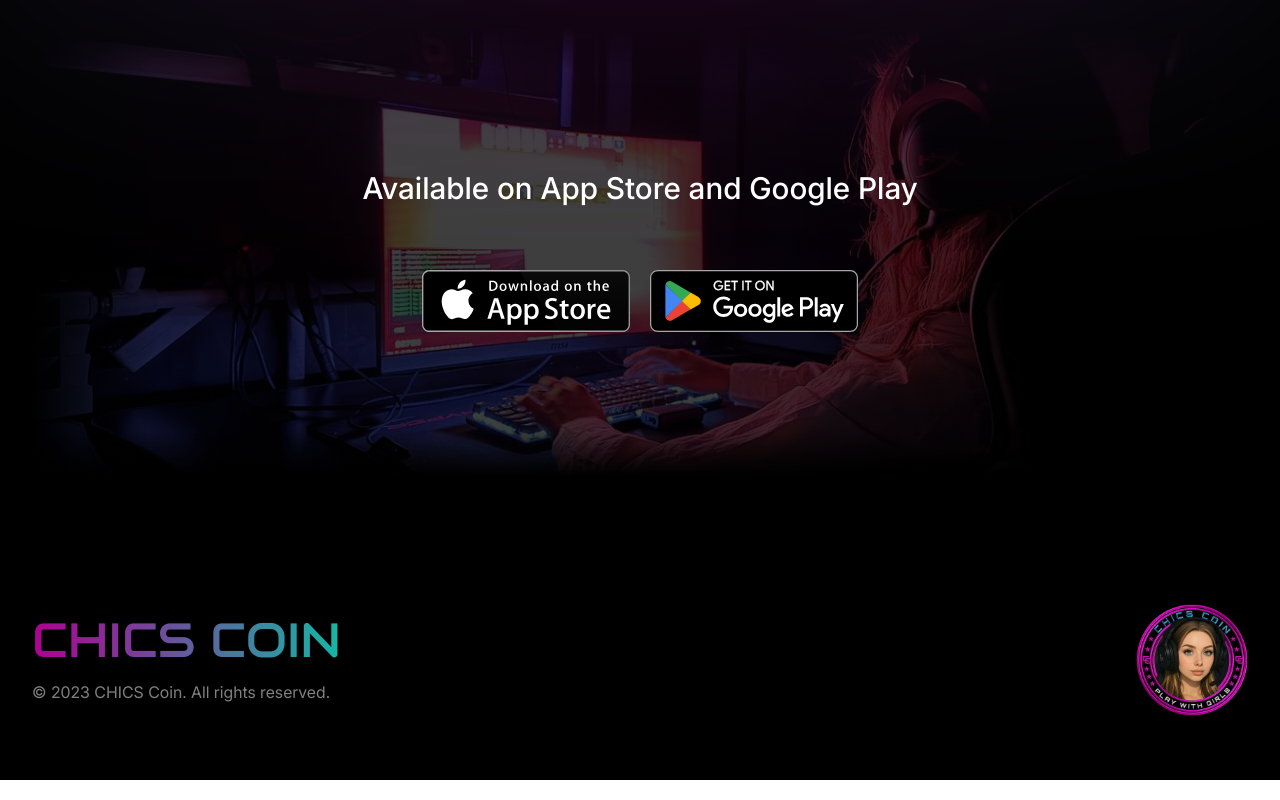
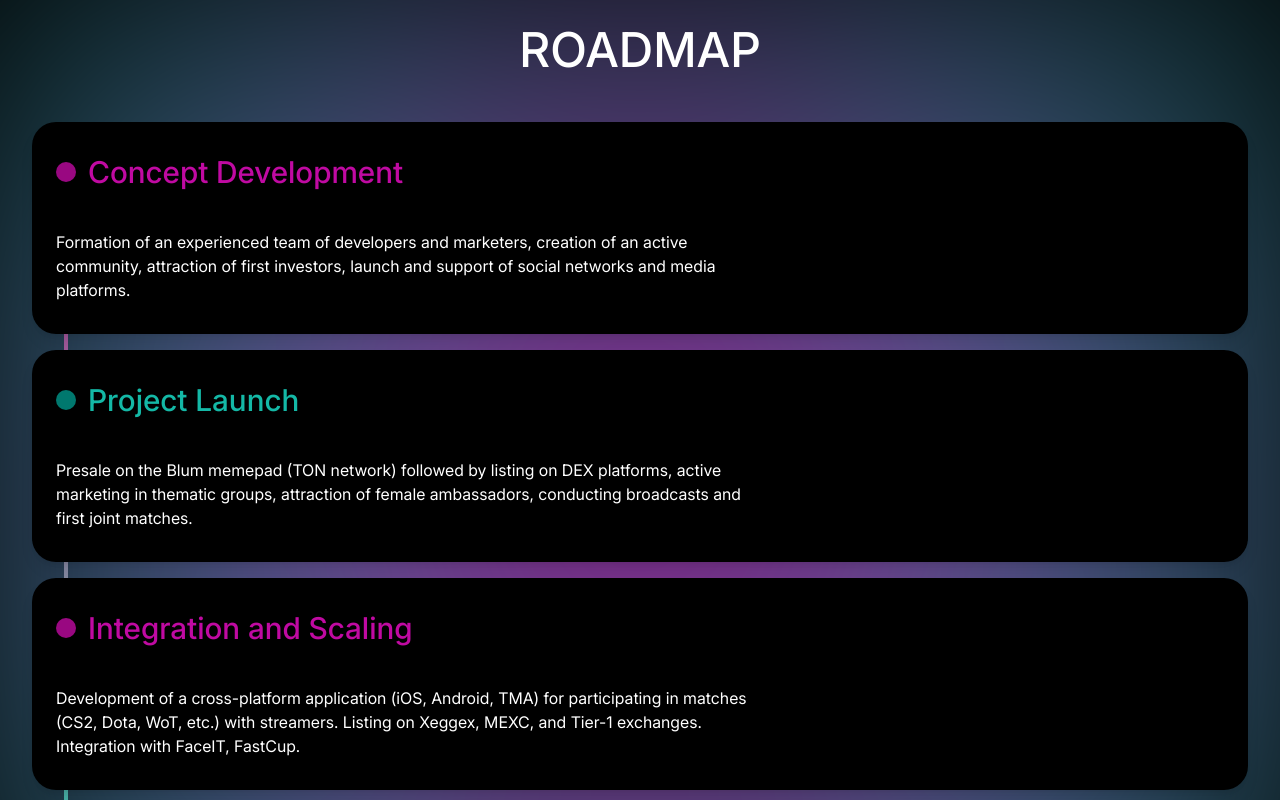
Before and after one commit to ns-morozova/chicscoin, a React (Vite) app: page / in a window 1280 px wide. Shown: the part 2000-2800 px from the top of the page. Built offline with nearby package versions, Linux system fonts and the light colour scheme.

Commit message:
added roadmap section

```diff
--- /dev/null
+++ b/src/components/Cards/CardRoadmap.tsx
@@ -0,0 +1,67 @@
+import React from 'react';
+import { useTranslation } from 'react-i18next';
+
+export enum CardType {
+    Primary = 'primary',
+    Secondary = 'secondary',
+}
+
+interface CardRoadmapProps {
+    title: string;
+    description: string;
+    number: string;
+    type: CardType;
+    className?: string;
+}
+
+const CardRoadmap: React.FC<CardRoadmapProps> = ({ title, description, number, type, className }) => {
+    const { t } = useTranslation();
+
+    return (
+        <div
+            className={`relative bg-black overflow-hidden rounded-3xl px-6 py-8 shadow-lg transition-all duration-300 hover:shadow-2xl group z-10
+                ${className || ''}
+                ${type === CardType.Primary ? 'hover:bg-pink-950' : 'hover:bg-teal-900'
+                }
+            `}
+        >
+            <h3
+                className={`relative text-xl w-max md:text-3xl font-medium md:pl-8 transition-colors duration-300
+                    ${type === CardType.Primary ? 'text-[#c00aa2]' : 'text-[#14B8A6]'
+                    }
+                `}
+            >
+                {/* Пульсирующая точка */}
+                <div
+                    className={`hidden md:block absolute top-1/2 -translate-y-1/2 left-0 md:w-5 md:h-5 rounded-full opacity-100 group-hover:opacity-100 group-hover:animate-ping
+                        ${type === CardType.Primary ? 'bg-[#c00aa2]/80' : 'bg-teal-600/80'
+                        }
+                    `}
+                    style={{ animationDuration: '3s' }}
+                ></div>
+
+                <span className="md:hidden">{number}. </span>
+                {t(title)}
+                <span
+                    className={`absolute bottom-0 left-0 h-px w-0 bg-gradient-to-r transition-all duration-500 ease-out group-hover:w-full
+                        ${type === CardType.Primary ? 'from-[#AF0092] to-[#EB9FBE]' : 'from-[#14b8a6] to-[#115e59]'
+                        }
+                    `}
+                ></span>
+            </h3>
+
+            <p className="mt-6 text-sm sm:w-4/5 xl:w-3/5 md:text-base md:mt-10 text-white">
+                {t(description)}
+            </p>
+
+            <div
+                className={`absolute bottom-0 left-0 h-[3px] w-0 bg-gradient-to-r transition-all duration-500 ease-out group-hover:w-full
+                    ${type === CardType.Primary ? 'from-[#AF0092] to-[#EB9FBE]' : 'from-[#14b8a6] to-[#115e59]'
+                    }
+                `}
+            ></div>
+        </div>
+    );
+};
+
+export default CardRoadmap;
--- a/src/components/Cards/index.ts
+++ b/src/components/Cards/index.ts
@@ -1,2 +1,4 @@
 export { default as CardTokenomics } from './CardTokenomics';
 export { default as CardIdeology } from './CardIdeology';
+export { default as CardRoadmap } from './CardRoadmap';
+export { CardType } from './CardRoadmap';
--- a/src/locales/en.json
+++ b/src/locales/en.json
@@ -21,8 +21,17 @@
     "tokenomics": {
         "title": "Tokenomics"
     },
+    "roadmap": {
+        "title": "Roadmap"
+    },
     "apps": {
         "availableOn": "Available on App Store and Google Play"
+    },
+    "cardideology": {
+        "translations": "Organization of translations",
+        "expressions": "Expression of sympathy",
+        "matches": "Joint matches",
+        "purchases": "In-game purchases"
     },
     "cardtokenomics": {
         "emission": "Emission of 1 billion CHICS, 50% for developers and pre-seed investors, 50% on the open market",
@@ -31,11 +40,23 @@
         "voting": "Key decisions are made through open community voting",
         "mining": "GPU mining launch upon reaching a market cap of $10 million"
     },
-    "cardideology": {
-        "translations": "Organization of translations",
-        "expressions": "Expression of sympathy",
-        "matches": "Joint matches",
-        "purchases": "In-game purchases"
+    "cardroadmap": {
+        "concept": {
+            "title": "Concept Development",
+            "description": "Formation of an experienced team of developers and marketers, creation of an active community, attraction of first investors, launch and support of social networks and media platforms."
+        },
+        "start": {
+            "title": "Project Launch",
+            "description": "Presale on the Blum memepad (TON network) followed by listing on DEX platforms, active marketing in thematic groups, attraction of female ambassadors, conducting broadcasts and first joint matches."
+        },
+        "integration": {
+            "title": "Integration and Scaling",
+            "description": "Development of a cross-platform application (iOS, Android, TMA) for participating in matches (CS2, Dota, WoT, etc.) with streamers. Listing on Xeggex, MEXC, and Tier-1 exchanges. Integration with FaceIT, FastCup."
+        },
+        "contests": {
+            "title": "International Competitions",
+            "description": "Organization of tournaments among female streamers (CS2, Dota, FIFA, WoT) supported by CHICS with coverage in major media."
+        }
     },
     "footer": {
         "title": "chics coin",
--- a/src/locales/ru.json
+++ b/src/locales/ru.json
@@ -21,8 +21,17 @@
     "tokenomics": {
         "title": "Токеномика"
     },
+    "roadmap": {
+        "title": "Дорожная карта"
+    },
     "apps": {
         "availableOn": "Доступно в App Store и Google Play"
+    },
+    "cardideology": {
+        "translations": "Организация трансляций",
+        "expressions": "Выражение симпатий",
+        "matches": "Совместные матчи",
+        "purchases": "Внутриигровые покупки"
     },
     "cardtokenomics": {
         "emission": "Эмиссия 1 млрд CHICS, из которых 50% — у девелоперов и pre-seed инвесторов, 50% — на открытом рынке",
@@ -31,11 +40,23 @@
         "voting": "Ключевые решения принимаются через открытые голосования сообщества",
         "mining": "Запуск GPU майнинга при достижении капитализации $10 млн"
     },
-    "cardideology": {
-       "translations": "Организация трансляций",
-        "expressions": "Выражение симпатий",
-        "matches": "Совместные матчи",
-        "purchases": "Внутриигровые покупки"
+    "cardroadmap": {
+        "concept": {
+            "title": "Разработка концепции",
+            "description": "Формирование опытной команды разработчиков и маркетологов, создание активного сообщества, привлечение первых инвесторов, запуск и поддержка социальных сетей и медиаплатформ."
+        },
+        "start": {
+            "title": "Старт проекта",
+            "description": "Пресейл на мемпаде Blum (сеть TON) с последующим листингом на DEX-площадках, активный маркетинг в тематических группах, привлечение амбассадоров-девушек, проведение трансляций и первых совместных матчей."
+        },
+        "integration": {
+            "title": "Интеграция и масштабирование",
+            "description": "Разработка кроссплатформенного приложения (iOS, Android, TMA) для участия в матчах (CS2, Dota, WoT и др.) со стримерами. Листинг на биржах Xeggex, MEXC и Tier-1. Интеграция с FaceIT, FastCup."
+        },
+        "contests": {
+            "title": "Международные соревнования",
+            "description": "Организация турниров среди девушек-стримеров (CS2, Dota, FIFA, WoT) при поддержке CHICS с освещением в крупных СМИ."
+        }
     },
     "footer": {
         "title": "chics coin",
--- a/src/marketing/Navbar.tsx
+++ b/src/marketing/Navbar.tsx
@@ -148,7 +148,7 @@ const Navbar: React.FC = () => {
 
                 {/* Переключатель языка */}
                 <div
-                    className="lang-switcher pr-2 transition-colors duration-300 hidden lg:block lg:absolute lg:right-12 lg:top-1/2 lg:-translate-y-1/2"
+                    className="lang-switcher pr-2 transition-colors duration-300 hidden lg:block lg:absolute lg:right-4 lg:top-1/2 lg:-translate-y-1/2"
                     ref={dropdownRef}
                 >
                     <div className="lang-switcher relative w-max">
--- a/src/pages/Home.tsx
+++ b/src/pages/Home.tsx
@@ -1,6 +1,6 @@
 import React from 'react';
 import { Navbar, Footer } from '../marketing';
-import { HeroSection, Ideology, Tokenomics, Apps } from '../sections';
+import { HeroSection, Ideology, Tokenomics, Roadmap, Apps } from '../sections';
 
 const Home: React.FC = () => {
     return (
@@ -9,6 +9,7 @@ const Home: React.FC = () => {
             <HeroSection />
             <Ideology />
             <Tokenomics />
+            <Roadmap />
             <Apps />
             <Footer />
         </div>
--- a/src/sections/Apps.tsx
+++ b/src/sections/Apps.tsx
@@ -5,7 +5,7 @@ const Apps: React.FC = () => {
     const { t } = useTranslation();
 
     return (
-        <section id="apps" className="px-4 py-8 lg:px-8 md:py-16">
+        <section id="social" className="px-4 py-8 lg:px-8 md:py-16">
             <div
                 className="relative max-w-7xl mx-auto py-20 bg-top-left sm:py-28 md:py-36 md:bg-center"
                 style={{
--- /dev/null
+++ b/src/sections/Roadmap.tsx
@@ -0,0 +1,71 @@
+import React from 'react';
+import { useTranslation } from 'react-i18next';
+import { CardRoadmap, CardType } from '../components/Cards';
+
+const Roadmap: React.FC = () => {
+    const { t } = useTranslation();
+
+    const cards = [
+            {
+                title: 'cardroadmap.concept.title',
+                description: 'cardroadmap.concept.description',
+                number: 'I',
+                type: CardType.Primary,
+            },
+            {
+                title: 'cardroadmap.start.title',
+                description: 'cardroadmap.start.description',
+                number: 'II',
+                type: CardType.Secondary,
+            },
+            {
+                title: 'cardroadmap.integration.title',
+                description: 'cardroadmap.integration.description',
+                number: 'III',
+                type: CardType.Primary,
+            },
+            {
+                title: 'cardroadmap.contests.title',
+                description: 'cardroadmap.contests.description',
+                number: 'IV',
+                type: CardType.Secondary,
+            },
+        ];
+
+    return (
+        <section id="roadmap" className="px-4 py-8 lg:px-8 md:py-16">
+
+            <div className="relative max-w-7xl mx-auto">
+                <div className="relative z-10">
+                    <h2 className="mb-5 md:mb-10 lg:mb-12 font-medium text-center uppercase text-2xl md:text-5xl">
+                        {t('roadmap.title')}
+                    </h2>
+
+                    <div className="relative flex flex-col gap-4">
+                        {cards.map((card, index) => (
+                            <CardRoadmap
+                                key={index}
+                                title={card.title}
+                                description={card.description}
+                                number={card.number}
+                                type={card.type}
+                                className=""
+                            />
+                        ))}
+                        <div className="absolute top-2 left-4 w-1 h-5/6 bg-gradient-to-b from-[#AF0092] to-[#14B8A6] md:left-8 z-0"></div>
+                    </div>
+                </div>
+
+                <div
+                    className="absolute top-1/2 left-1/2 -translate-y-1/2 -translate-x-1/2 w-full h-full z-0"
+                    style={{
+                        background: 'radial-gradient(circle, rgba(175, 0, 146, 0.9), rgba(20, 184, 166, 0.9))',
+                        filter: 'blur(150px)',
+                    }}
+                ></div>
+            </div>
+        </section>
+    );
+};
+
+export default Roadmap;
--- a/src/sections/Tokenomics.tsx
+++ b/src/sections/Tokenomics.tsx
@@ -50,13 +50,13 @@ const Tokenomics: React.FC = () => {
                     />
                 </div>
 
-                <div
+                {/* <div
                     className="absolute top-1/2 left-1/2 -translate-y-1/2 -translate-x-1/2 w-full h-full -z-10"
                     style={{
                         background: 'radial-gradient(circle, rgba(193, 0, 161, 0.5), rgba(48, 101, 125, 0.5))',
                         filter: 'blur(150px)',
                     }}
-                ></div>
+                ></div> */}
 
             </div>
         </section>
--- a/src/sections/index.ts
+++ b/src/sections/index.ts
@@ -1,4 +1,5 @@
 export { default as HeroSection } from './HeroSection';
 export { default as Ideology } from './Ideology';
 export { default as Tokenomics } from './Tokenomics';
+export { default as Roadmap } from './Roadmap';
 export { default as Apps } from './Apps';
```
